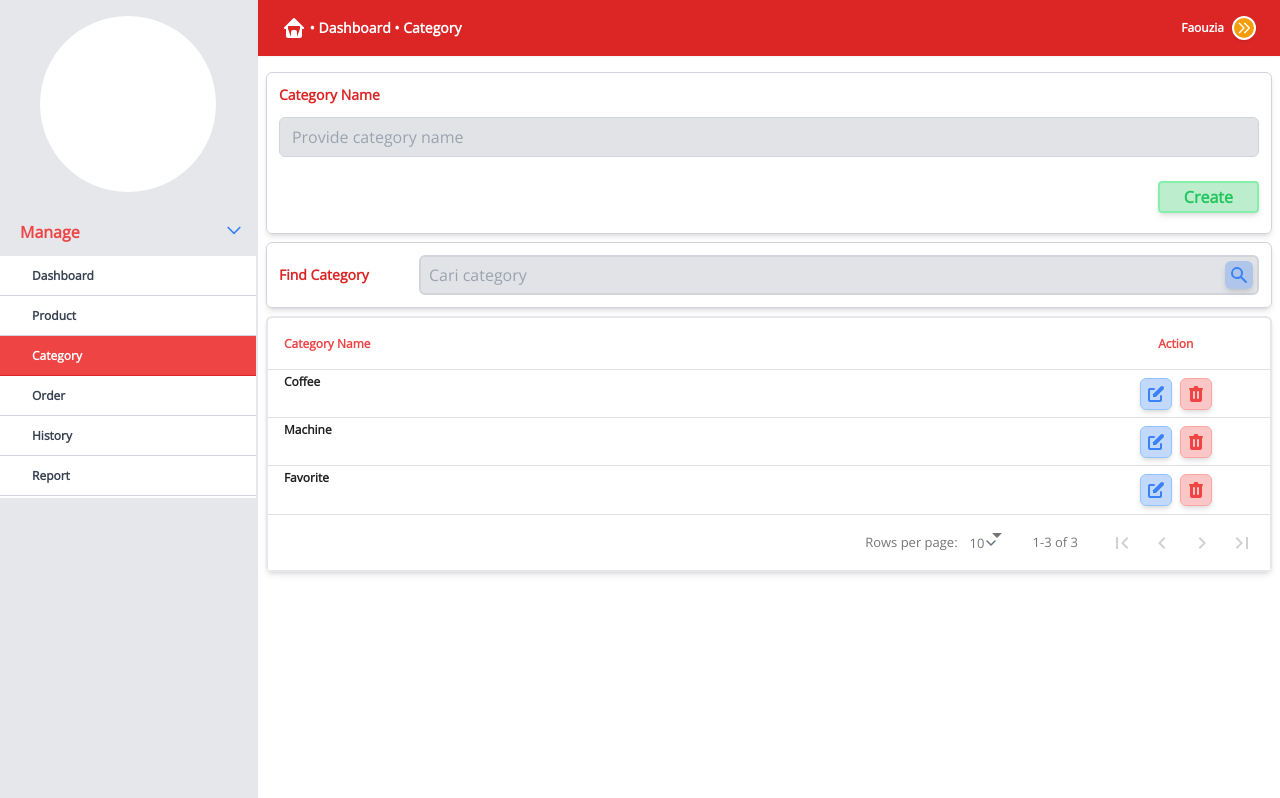
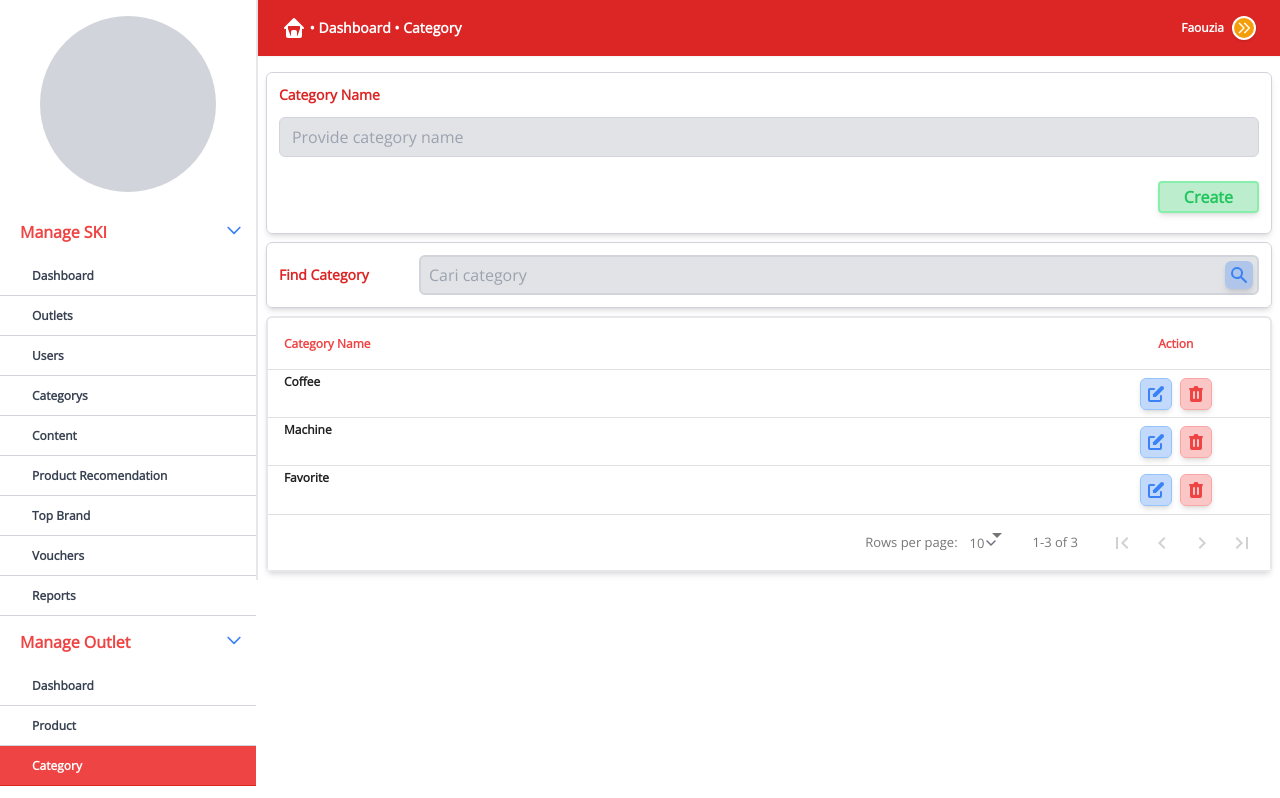
Before and after one commit to rizkymakruf/SKI-Dashboard, a Next.js app: page /dashboard/category in a window 1280 px wide. Shown: the top 798 px of the page. Built offline with nearby package versions, Linux system fonts and the light colour scheme; a small style sheet from the web is missing; what @tailwindcss/custom-forms would draw is missing.

Commit message:
initial commit

```diff
--- a/components/card/DashboardCard.js
+++ b/components/card/DashboardCard.js
@@ -6,7 +6,7 @@ const DashboardCard = (props) => {
       <div>
         <p className="text-sm">Currently we have :</p>
         <div className="flex items-center gap-x-2">
-          <p className="text-red-500 font-bold underline">900</p>
+          <p className="text-red-500 font-bold underline">{props.qty}</p>
           <p className="text-gray-600 text-sm font-semibold">{props.content}</p>
         </div>
       </div>
--- a/components/layout/Navbar.js
+++ b/components/layout/Navbar.js
@@ -11,7 +11,7 @@ import Modal from "./Modal";
 const ChildMenu = ({ q, a, r }) => (
   <Link href={q}>
     <button
-      className={`duration-500 w-full h-10 flex items-center border-b pl-8  text-xs ${
+      className={`duration-300 w-full h-10 flex items-center border-b pl-8  text-xs ${
         r === q
           ? "border-red-600 bg-red-500 text-white"
           : "text-gray-700 border-gray-300 bg-white hover:scale-105 hover:bg-red-500 hover:text-white"
@@ -32,7 +32,7 @@ const Item = ({ q, a, r }) => (
     <div className="h-12 w-full pl-5 flex items-center text-red-500 font-semibold">
       {q}
     </div>
-    <div className="absolute top-3 right-3 transition-transform duration-500 rotate-0 peer-checked:-rotate-90">
+    <div className="absolute top-3 right-3 transition-transform duration-300 rotate-0 peer-checked:-rotate-90">
       <svg
         xmlns="http://www.w3.org/2000/svg"
         className="h-5 w-5 text-blue-500"
@@ -48,7 +48,7 @@ const Item = ({ q, a, r }) => (
         />
       </svg>
     </div>
-    <div className="overflow-hidden bg-white transition-all duration-500 max-h-0 peer-checked:max-h-64 ">
+    <div className="overflow-hidden bg-white transition-all duration-300 max-h-0 peer-checked:max-h-full ">
       {a.map((item, key) => (
         <ChildMenu q={item.link} a={item.name} r={r} key={key} />
       ))}
@@ -67,7 +67,48 @@ const SideNav = ({ children }) => {
   const { query } = router;
   const faqs = [
     {
-      name: "Manage",
+      name: "Manage SKI",
+      menu: [
+        {
+          link: "/dashboardSKI",
+          name: "Dashboard",
+        },
+        {
+          link: "/dashboardSKI/outlets",
+          name: "Outlets",
+        },
+        {
+          link: "/dashboardSKI/users",
+          name: "Users",
+        },
+        {
+          link: "/dashboardSKI/categorys",
+          name: "Categorys",
+        },
+        {
+          link: "/dashboardSKI/content",
+          name: "Content",
+        },
+        {
+          link: "/dashboardSKI/productRecomendation",
+          name: "Product Recomendation",
+        },
+        {
+          link: "/dashboardSKI/topBrand",
+          name: "Top Brand",
+        },
+        {
+          link: "/dashboardSKI/vouchers",
+          name: "Vouchers",
+        },
+        {
+          link: "/dashboardSKI/reports",
+          name: "Reports",
+        },
+      ],
+    },
+    {
+      name: "Manage Outlet",
       menu: [
         {
           link: "/dashboard",
@@ -86,6 +127,14 @@ const SideNav = ({ children }) => {
           name: "Order",
         },
         {
+          link: "/dashboard/voucher",
+          name: "Voucher",
+        },
+        {
+          link: "/dashboard/discount",
+          name: "Discount",
+        },
+        {
           link: "/dashboard/history",
           name: "History",
         },
@@ -101,25 +150,25 @@ const SideNav = ({ children }) => {
     <>
       <Modal globalCtx={globalCtx} globalAct={globalAct} />
       <div className="w-full h-full flex flex-row ">
-        <div className="w-80 h-screen bg-gray-200 flex flex-col select-none">
+        <div className="w-80 h-screen bg-white flex flex-col select-none">
           <div className="w-full h-auto flex justify-center items-center">
             <div className="w-52 h-52 p-4">
               <div className="w-full h-full relative rounded-full overflow-hidden">
-                <div className="bg-white w-full h-full"></div>
+                <div className="bg-gray-300 w-full h-full"></div>
               </div>
             </div>
           </div>
 
-          <div className="w-full h-full bg-gray-200">
+          <div className="w-full h-full ">
             {/* overflow-scroll */}
             {faqs.map((item, key) => (
               <Item q={item.name} a={item.menu} key={key} r={router.asPath} />
             ))}
           </div>
         </div>
-        <div className="w-full max-h-max relative border-l-2">
+        <div className="w-full h-full relative border-l-2">
           <div className="w-full h-14 p-6 absolute top-0 bg-red-600 shadow-sm flex justify-between">
-            <div className="w-full h-auto flex items-center text-sm capitalize">
+            <div className="w-full h-full flex items-center text-sm capitalize">
               <Link href="/dashboard">
                 <svg
                   className="w-6 h-6 stroke-white fill-white"
--- /dev/null
+++ b/pages/dashboardSKI/index.js
@@ -0,0 +1,128 @@
+import { getLayout } from "components/layout/Navbar";
+import DashboardCard from "components/card/DashboardCard";
+import { withIronSessionSsr } from "iron-session/next";
+import { sessionOptions } from "lib/session";
+import { useContext, useEffect } from "react";
+import { checkUid } from "lib/arangoDb";
+import { useRouter } from "next/router";
+import { redirect, retObject, checkerToken } from "lib/listFunct";
+import OrderCard from "components/card/OrderCard";
+import Line from "components/chart/line";
+import { GlobalContext } from "context/global";
+import fetchJson, { FetchError } from "lib/fetchJson";
+import History from "components/table/History";
+
+export const getServerSideProps = withIronSessionSsr(async function ({
+  req,
+  res,
+  query,
+}) {
+  var user = await req.session.user;
+  if (!user || !user.access_token) {
+    return retObject({ isLogin: false });
+  }
+
+  const validationToken = await checkerToken(user);
+  if (validationToken.error) {
+    await req.session.destroy();
+    return redirect("/");
+  }
+
+  if (validationToken.status === "refresh") {
+    user = {
+      isLoggedIn: true,
+      access_token: validationToken.access_token,
+      refresh_token: validationToken.refresh_token,
+    };
+    req.session.user = user;
+    await req.session.save();
+  }
+
+  const uid = JSON.parse(atob(user.access_token.split(".")[1]));
+  const checkUids = await checkUid(uid.user_id);
+
+  if (checkUids.length < 1) {
+    return redirect("/");
+  }
+
+  return retObject({
+    isLogin: true,
+    fullName: checkUids[0].fullname,
+  });
+},
+sessionOptions);
+
+const DashboardSKI = (props) => {
+  const router = useRouter();
+  {
+    /* Default */
+  }
+  const { globalCtx, globalAct } = useContext(GlobalContext);
+  useEffect(() => {
+    globalAct.setIsFetch(false);
+    globalAct.setErrorMsg("");
+    // router.prefetch("/config/dashboard");
+  }, []);
+  useEffect(() => {
+    console.log("fetch data status : ", globalCtx.isFetch);
+  }, [globalCtx]);
+  {
+    /* Default */
+  }
+
+  return (
+    <div className="w-full p-4 flex flex-col gap-y-4">
+      <div>
+        <hr />
+      </div>
+      <div className="flex items-center gap-x-4">
+        <div className="duration-500 bg-white border-orange-300 border-2 shadow-md w-2/4 h-44 rounded-md flex flex-col justify-between hover:shadow-red-500">
+          <Line />
+        </div>
+        <div className="duration-500 bg-white border-orange-300 border-2 shadow-md w-2/4 h-44 rounded-md flex flex-col justify-between hover:shadow-red-500">
+          <Line />
+        </div>
+      </div>
+      <div>
+        <hr />
+      </div>
+      <div className="w-full flex flex-row items-center gap-x-4">
+        <div className="w-full">
+          <DashboardCard
+            title={"Total Categorys"}
+            content={"Categorys"}
+            qty={"99"}
+            routes={"/dashboard/category"}
+          />
+        </div>
+        <div className="w-full">
+          <DashboardCard
+            title={"Total Products"}
+            content={"Products"}
+            qty={"1009"}
+            routes={"/dashboard/product"}
+          />
+        </div>
+        <div className="w-full">
+          <DashboardCard
+            title={"Total Outlite"}
+            content={"Outlets"}
+            qty={"18"}
+            routes={"/dashboardSKI/outlets"}
+          />
+        </div>
+      </div>
+      {/* <div>
+        <hr />
+      </div>
+      <div className="w-full flex flex-row items-center gap-x-4">
+        <div className="w-72">
+          <OrderCard />
+        </div>
+      </div> */}
+    </div>
+  );
+};
+
+export default DashboardSKI;
+DashboardSKI.getLayout = getLayout;
```
Also changed, not shown: pages/dashboard/index.js (+4 -25 lines).
